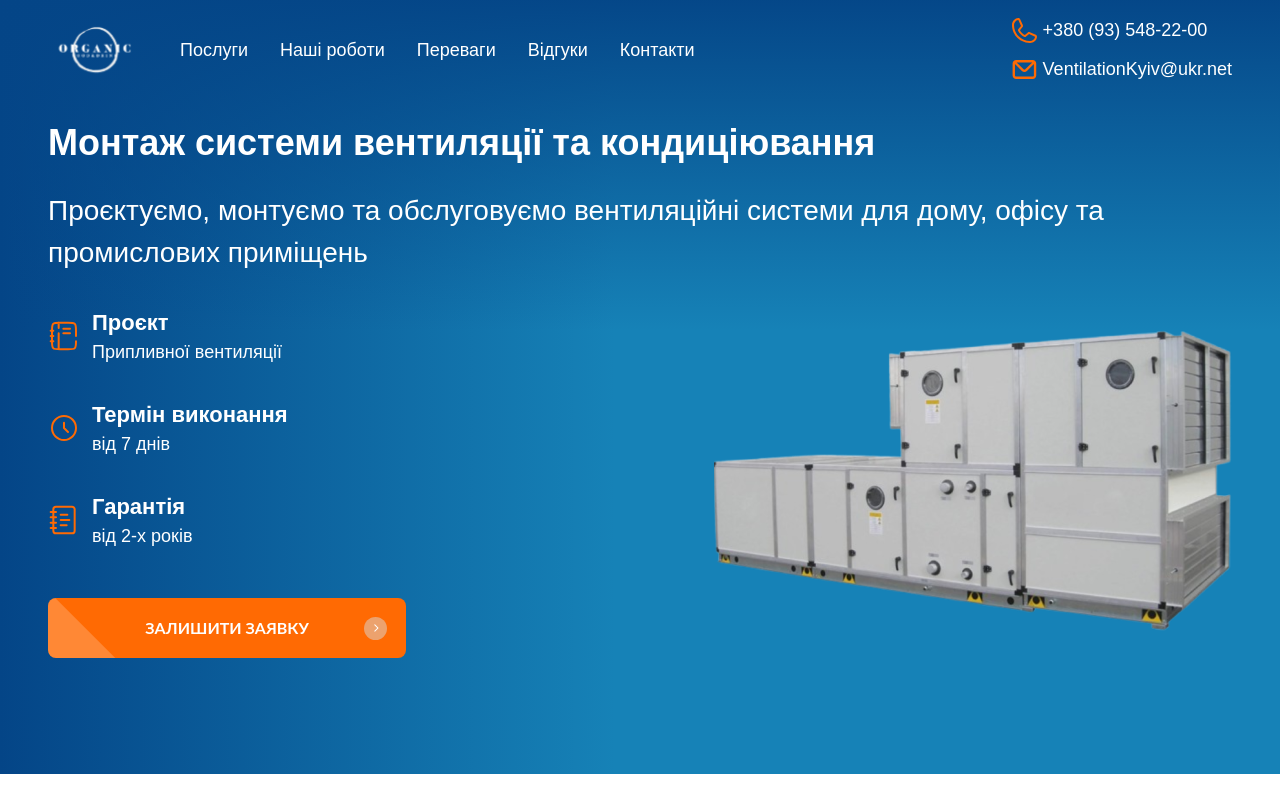
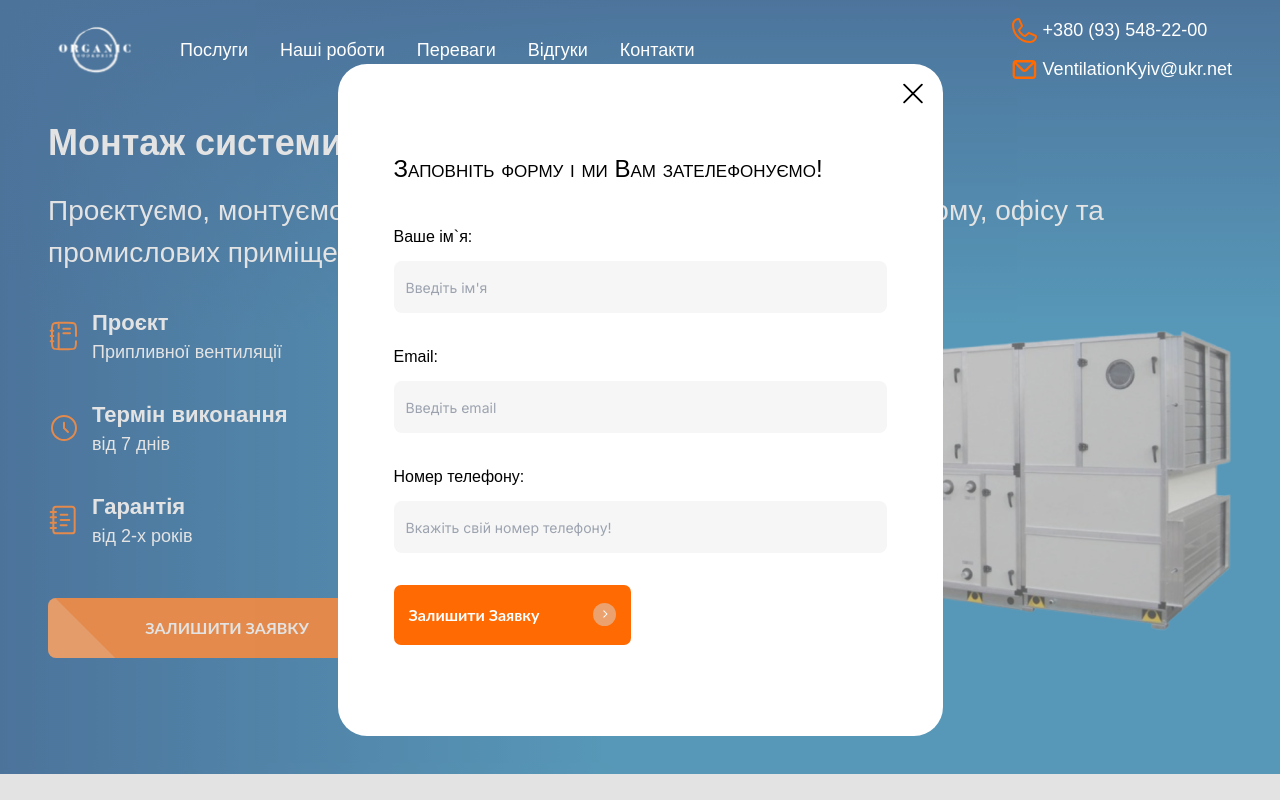
Before and after one commit to VitaliiBarabash1990/ventilation-system, a Next.js app: page / in a window 1280 px wide. Both pictures are taken after a click on the button "ЗАЛИШИТИ ЗАЯВКУ". Built offline with nearby package versions, Linux system fonts and the light colour scheme.

Commit message:
add register form

```diff
--- a/package.json
+++ b/package.json
@@ -10,11 +10,14 @@
   },
   "dependencies": {
     "clsx": "^2.1.1",
+    "formik": "^2.4.6",
     "framer-motion": "^12.0.6",
     "next": "14.2.23",
     "react": "^18",
     "react-dom": "^18",
-    "swiper": "^11.2.1"
+    "react-hot-toast": "^2.5.1",
+    "swiper": "^11.2.1",
+    "yup": "^1.6.1"
   },
   "devDependencies": {
     "@types/node": "^20",
--- a/src/components/Hero/Hero.module.css
+++ b/src/components/Hero/Hero.module.css
@@ -85,6 +85,7 @@
 	gap: 20px;
 	position: relative;
 	max-width: 358px;
+	z-index: 9;
 }
 
 .Hero__section_button_icon {
--- a/src/components/Hero/Hero.tsx
+++ b/src/components/Hero/Hero.tsx
@@ -1,6 +1,17 @@
+"use client";
+
+import { useState } from "react";
 import s from "./Hero.module.css";
+import Modal from "../Modal/Modal";
+import RegistrationForm from "../UI/RegistrationForm/RegistrationForm";
 
 const Hero = () => {
+	const [isOpenModal, setIsOpenModal] = useState(false);
+	console.log("isOpenModal", isOpenModal);
+	const toggleModal = () => {
+		setIsOpenModal((prev) => !prev);
+	};
+
 	return (
 		<div className={`section ${s.Hero__section}`}>
 			<div className="container">
@@ -48,7 +59,11 @@ const Hero = () => {
 								</div>
 							</li>
 						</ul>
-						<button type="button" className={s.Hero__section_button}>
+						<button
+							type="button"
+							onClick={toggleModal}
+							className={s.Hero__section_button}
+						>
 							ЗАЛИШИТИ ЗАЯВКУ
 							<svg className={s.Hero__section_button_icon}>
 								<title>button_errow</title>
@@ -61,6 +76,11 @@ const Hero = () => {
 								/>
 							</svg>
 						</button>
+						{isOpenModal && (
+							<Modal close={toggleModal}>
+								<RegistrationForm />
+							</Modal>
+						)}
 					</div>
 					<div className={s.Hero__section_img}>
 						<picture>
--- /dev/null
+++ b/src/components/Modal/Modal.module.css
@@ -0,0 +1,82 @@
+.wrapper {
+	position: fixed;
+	inset: 0;
+	display: flex;
+	justify-content: center;
+	align-items: center;
+	color: black;
+	z-index: 100;
+	background-color: rgba(186, 186, 186, 0.4);
+}
+.content {
+	position: relative;
+	background-color: var(--white);
+	padding: 49px 29px;
+	overflow: hidden;
+	border-radius: 5px;
+	width: calc(100% - 32px);
+	max-width: 343px;
+	border-radius: 29px;
+}
+.content h1 {
+	font-size: 2rem;
+}
+
+.closeBtn {
+	position: absolute;
+	top: 10px;
+	right: 10px;
+	width: 40px;
+	height: 40px;
+	border: none;
+	cursor: pointer;
+	display: flex;
+	justify-content: center;
+	align-items: center;
+	transition: transform 0.3s ease, background-color 0.3s ease; /* Анимация */
+}
+.closeBtn_icon {
+	stroke: var(--black);
+	width: 16px;
+	height: 16px;
+}
+.closeBtn_icon:hover {
+	stroke: red;
+	width: 18px;
+	height: 18px;
+}
+
+@media screen and (min-width: 375px) {
+	.content {
+		width: 343px;
+	}
+}
+
+@media screen and (min-width: 768px) {
+	.content {
+		min-width: 605px;
+		padding: 91px 56px;
+	}
+	.closeBtn {
+		width: 40px;
+		height: 40px;
+	}
+	.closeBtn_icon {
+		stroke: var(--black);
+		width: 20px;
+		height: 21px;
+	}
+	.closeBtn_icon:hover {
+		stroke: red;
+		width: 19px;
+		height: 20px;
+	}
+}
+@media screen and (min-width: 1280px) {
+	/* .content {
+    min-width: 952px;
+  } */
+	.closeBtn {
+		font-size: 36px;
+	}
+}
--- /dev/null
+++ b/src/components/Modal/Modal.tsx
@@ -0,0 +1,37 @@
+import { useEffect, useState } from "react";
+import ReactDOM from "react-dom";
+import s from "./Modal.module.css";
+
+type ModalProps = {
+	children: React.ReactNode;
+	close: () => void;
+};
+
+const Modal = ({ children, close }: ModalProps) => {
+	const [modalRoot, setModalRoot] = useState<HTMLElement | null>(null);
+
+	useEffect(() => {
+		const root = document.querySelector("#modal-root") as HTMLElement | null;
+		setModalRoot(root);
+	}, []);
+
+	if (!modalRoot) {
+		return null; // Пока modalRoot не найден, ничего не рендерим
+	}
+
+	return ReactDOM.createPortal(
+		<div className={s.wrapper}>
+			<div className={s.content}>
+				<button className={s.closeBtn} onClick={close}>
+					<svg className={s.closeBtn_icon}>
+						<use href="./symbol-defs.svg#icon-close"></use>
+					</svg>
+				</button>
+				{children}
+			</div>
+		</div>,
+		modalRoot
+	);
+};
+
+export default Modal;
--- a/src/components/Navigation/Navigation.tsx
+++ b/src/components/Navigation/Navigation.tsx
@@ -8,7 +8,6 @@ import { NavigationMob } from "../NavigationMob/NavigationMob";
 const Navigation = () => {
 	const [menuOpen, setMenuOpen] = useState(false);
 	const isModal = true;
-	console.log("Open", menuOpen);
 	return (
 		<div className={`container ${s.Navigation__container}`}>
 			<nav className={s.Navigation__container_wrap}>
--- /dev/null
+++ b/src/components/UI/RegistrationForm/RegistrationForm.module.css
@@ -0,0 +1,117 @@
+.container__form {
+	min-width: calc(100% - 40px);
+}
+.formik__title {
+	font-family: var(--font-family);
+	font-weight: 400;
+	font-size: 20px;
+	line-height: 120%;
+	font-variant: small-caps;
+	color: var(--background-footer);
+	text-align: left;
+}
+.label {
+	width: 100%;
+}
+.formik__name_label {
+	text-align: left;
+	font-family: var(--font-family);
+	font-weight: 400;
+	font-size: 14px;
+	color: var(--black);
+	margin-bottom: 6px;
+}
+.formik__input,
+.formik__text_area {
+	background: rgba(200, 55, 171, 0);
+	width: 100%;
+}
+.formik__input {
+	height: 45px;
+	padding-left: 12px;
+	background: #f6f6f6;
+	border-radius: 8px;
+	height: 52px;
+}
+.formik__text_area {
+	height: 155px;
+	padding-left: 12px;
+}
+.formik__input::placeholder,
+.formik__text_area::placeholder {
+	font-size: 12px;
+}
+.form {
+	display: flex;
+	flex-direction: column;
+	align-items: center;
+	justify-content: flex-start;
+	gap: 24px;
+	margin-top: 42px;
+}
+.formik__btn {
+	background: var(--background-button);
+	border-radius: 7px;
+	padding: 18px 15px;
+	width: 237px;
+	height: 60px;
+
+	font-family: var(--font4);
+	font-weight: 700;
+	font-size: 16px;
+	text-transform: capitalize;
+	color: #fff;
+	position: relative;
+	text-align: left;
+	align-self: flex-start;
+}
+.formik__btn:hover {
+	background: var(--background-footer);
+}
+.error {
+	color: red;
+}
+
+.button_icon {
+	width: 23px;
+	height: 23px;
+	position: absolute;
+	right: 15px;
+	top: 18px;
+}
+
+@media screen and (min-width: 768px) {
+	.container__form {
+		width: 100%;
+		margin: 0;
+	}
+	.container__title {
+		display: flex;
+		flex-direction: row;
+		align-items: center;
+		justify-content: space-between;
+		position: relative;
+	}
+	.formik__img_container {
+		position: absolute;
+		top: -80px;
+		right: -50px;
+	}
+	.form {
+		align-items: flex-start;
+		gap: 32px;
+	}
+	.formik__title {
+		font-size: 24px;
+
+		color: var(--black);
+	}
+	.formik__name_label {
+		font-size: 16px;
+		margin-bottom: 12px;
+	}
+	.formik__input::placeholder,
+	.formik__text_area::placeholder {
+		font-size: 14px;
+	}
+}
--- /dev/null
+++ b/src/components/UI/RegistrationForm/RegistrationForm.tsx
@@ -0,0 +1,136 @@
+import s from "./RegistrationForm.module.css";
+import { ErrorMessage, Field, Form, Formik, FormikHelpers } from "formik";
+import * as Yup from "yup";
+import toast, { Toaster } from "react-hot-toast";
+
+interface FormValues {
+	name: string;
+	email: string;
+	number: string;
+}
+
+export default function RegistrationForm() {
+	const initialValues: FormValues = {
+		name: "",
+		email: "",
+		number: "",
+	};
+
+	const onlyWords = /^[a-zA-Z]+$/;
+	const phoneNumberRules =
+		// /^((8|\+7)[\- ]?)?(\(?\d{3}\)?[\- ]?)?[\d\- ]{7,10}$/;
+		// /^(\+48|\+380|\+49|\+44)?[-\s]?\(?\d{2,4}\)?[-\s]?\d{3}[-\s]?\d{2,4}[-\s]?\d{0,4}$/;
+		// /^(\+48\d{9}|\+380\d{9}|\+49\d{10}|\+44\d{10})$/;
+		/^(\+48\d{9}|\+380\d{9})$/;
+
+	const req = [
+		{ p0: "ТІЛЬКИ СЛОВА!" },
+		{ p1: "Мінімум 3 символа!" },
+		{ p2: "Максимум 30 символів!" },
+		{ p3: "Це поле обов'язкове!" },
+		{ p4: "Не коректрий Email!" },
+		{ p5: "Введіть коректну email-адресу!" },
+		{ p6: "Не коректрий номер телефону!" },
+		{
+			p7: "Ведіть номер в форматі +380123456789 без пробілів!",
+		},
+	];
+
+	const orderSchema = Yup.object().shape({
+		name: Yup.string()
+			.matches(onlyWords, `${req[0].p0}`)
+			.min(3, `${req[1].p1}`)
+			.max(30, `${req[2].p2}`)
+			.required(`${req[3].p3}`),
+		email: Yup.string().email(`${req[4].p4}`).required(`${req[5].p5}`),
+		number: Yup.string()
+			.matches(phoneNumberRules, { message: `${req[6].p6}` })
+			.required(`${req[7].p7}`),
+	});
+
+	const handleAdd = async (
+		values: FormValues,
+		{ resetForm }: FormikHelpers<FormValues>
+	) => {
+		try {
+			const response = await fetch("/api/send-email", {
+				method: "POST",
+				headers: { "Content-Type": "application/json" },
+				body: JSON.stringify(values),
+			});
+
+			if (response.ok) {
+				toast.success("Сообщение успешно отправлено!");
+				resetForm();
+			} else {
+				toast.error("Ошибка при отправке сообщения.");
+			}
+		} catch (error) {
+			console.error("Ошибка отправки:", error);
+			toast.error("Ошибка при отправке сообщения.");
+		}
+	};
+
+	return (
+		<div className={s.container__form}>
+			<div className={s.container__title}>
+				<h2 className={s.formik__title}>
+					Заповніть форму і ми Вам зателефонуємо!
+				</h2>
+			</div>
+
+			<Formik
+				initialValues={initialValues}
+				onSubmit={handleAdd}
+				validationSchema={orderSchema}
+			>
+				<Form className={s.form}>
+					<label className={s.label}>
+						<p className={s.formik__name_label}>Ваше ім`я:</p>
+						<Field
+							className={s.formik__input}
+							type="text"
+							name="name"
+							placeholder="Введіть ім'я"
+						/>
+						<ErrorMessage name="name" component="p" className={s.error} />
+					</label>
+					<label className={s.label}>
+						<p className={s.formik__name_label}>Email:</p>
+						<Field
+							className={s.formik__input}
+							type="email"
+							name="email"
+							placeholder="Введіть email"
+						/>
+						<ErrorMessage name="email" component="p" className={s.error} />
+					</label>
+					<label className={s.label}>
+						<p className={s.formik__name_label}>Номер телефону:</p>
+						<Field
+							className={s.formik__input}
+							type="tel"
+							name="number"
+							placeholder="Вкажіть свій номер телефону!"
+						/>
+						<ErrorMessage name="number" component="p" className={s.error} />
+					</label>
+					<button className={s.formik__btn} type="submit">
+						Залишити Заявку
+						<svg className={s.button_icon}>
+							<title>button_errow</title>
+							<image
+								href="/button_errow.svg"
+								x="0"
+								y="0"
+								height="23"
+								width="23"
+							/>
+						</svg>
+					</button>
+				</Form>
+			</Formik>
+			<Toaster />
+		</div>
+	);
+}
```
Also changed, not shown: public/symbol-defs.svg, 1 other file (tests, documents, lock files or other folders).
